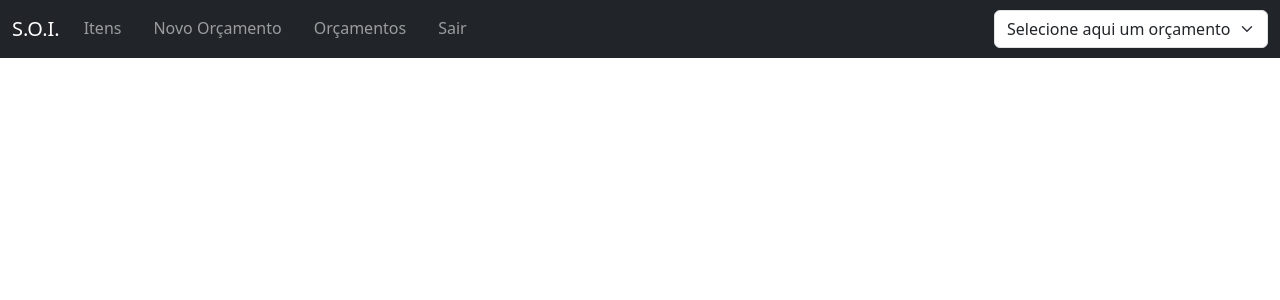
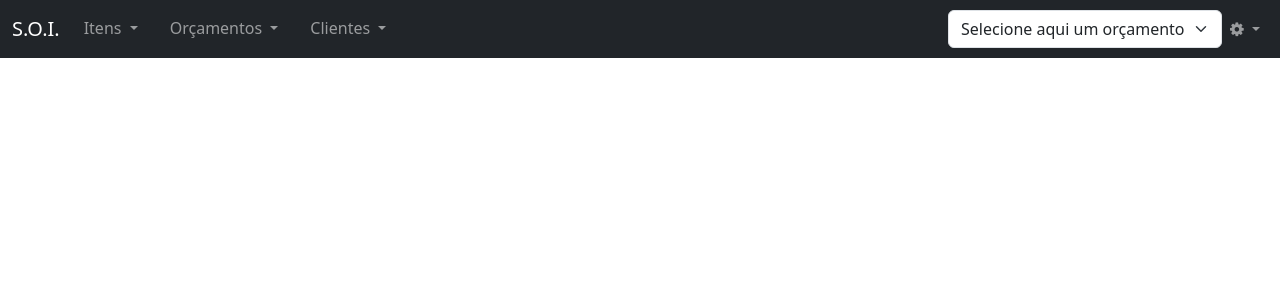
Before and after one commit to rodrigo-salinet/ggtest, a PHP site: page /index.php in a window 1280 px wide. Shown: the top 300 px of the page. Run offline with PHP 8.4, Linux system fonts and the light colour scheme; the visitor is signed in with stand-in values (Sample User, id 1); data that the repository does not hold is empty; some libraries are stand-ins or nearby versions.

Commit message:
💄 ✨  neu ui feature

```diff
--- a/index.php
+++ b/index.php
@@ -5,6 +5,8 @@ require_once('conexao.php');
 if (!@$_SESSION['logado']) {
     header('Location: login.php?msg=' . htmlspecialchars("Para entrar no sistema é necessário estar cadastrado e logado."));
 }
+
+$id_usuario = $_SESSION['id_usuario'];
 ?>
 
 <!DOCTYPE html>
@@ -28,24 +30,48 @@ if (!@$_SESSION['logado']) {
             </button>
             <div class="collapse navbar-collapse" id="navbarNav">
                 <ul class="nav nav-underline navbar-nav me-auto mb-lg-0">
-                    <li class="nav-item">
-                        <a class="nav-link" href="javascript:verItens()">Itens</a>
+                    <li class="nav-item dropdown">
+                        <a class="nav-link dropdown-toggle" href="#" role="button" data-bs-toggle="dropdown" aria-expanded="false">
+                            Itens
+                        </a>
+                        <ul class="dropdown-menu">
+                            <li><a class="dropdown-item" href="javascript:verItens()">Adicionar Itens a um orçamento</a></li>
+                            <li><hr class="dropdown-divider"></li>
+                            <li><a class="dropdown-item" href="#">Novo Item</a></li>
+                            <li><a class="dropdown-item" href="#">Editar Item</a></li>
+                            <?php if (@$_SESSION['tipo_usuario'] == 2) { ?>
+                            <li><a class="dropdown-item" href="#">Excluir Item</a></li>
+                            <?php } ?>
+                        </ul>
                     </li>
-                    <li class="nav-item">
-                        <a class="nav-link" href="javascript:verNovoOrcamento()">Novo Orçamento</a>
+                    <li class="nav-item dropdown">
+                        <a class="nav-link dropdown-toggle" href="#" role="button" data-bs-toggle="dropdown" aria-expanded="false">
+                            Orçamentos
+                        </a>
+                        <ul class="dropdown-menu">
+                            <li><a class="dropdown-item" href="javascript:verNovoOrcamento()">Novo Orçamento</a></li>
+                            <li><a class="dropdown-item" href="javascript:verOrcamentos()">Editar Orçamento</a></li>
+                            <li><a class="dropdown-item" href="#">Excluir Orçamento</a></li>
+                        </ul>
                     </li>
-                    <li class="nav-item">
-                        <a class="nav-link" href="javascript:verOrcamentos()">Orçamentos</a>
-                    </li>
-                    <li class="nav-item">
-                        <a class="nav-link" href="./sair.php">Sair</a>
+                    <li class="nav-item dropdown">
+                        <a class="nav-link dropdown-toggle" href="#" role="button" data-bs-toggle="dropdown" aria-expanded="false">
+                            Clientes
+                        </a>
+                        <ul class="dropdown-menu">
+                            <li><a class="dropdown-item" href="#">Novo Cliente</a></li>
+                            <li><a class="dropdown-item" href="#">Editar Cliente</a></li>
+                            <?php if (@$_SESSION['tipo_usuario'] == 2) { ?>
+                            <li><a class="dropdown-item" href="#">Excluir Cliente</a></li>
+                            <?php } ?>
+                        </ul>
                     </li>
                 </ul>
                 <div class="d-flex" role="search">
                     <select id="sel_orcamentos" class="form-select">
                         <option value="0" selected>Selecione aqui um orçamento</option>
                         <?php
-                            $str_sql_orcamentos = "select * from `tbl_orcamentos`;";
+                            $str_sql_orcamentos = "select * from `tbl_orcamentos` where `id_usuario` = $id_usuario;";
                             $sql_orcamentos = mysqli_query($conexao, $str_sql_orcamentos);
                             $qtd_orcamentos = mysqli_num_rows($sql_orcamentos);
                             for ($o = 0; $o < $qtd_orcamentos; $o++) {
@@ -66,6 +92,23 @@ if (!@$_SESSION['logado']) {
                         ?>
                     </select>
                 </div>
+                <ul class="nav navbar-nav">
+                    <li class="nav-item dropdown">
+                        <a class="nav-link dropdown-toggle" href="#" role="button" data-bs-toggle="dropdown" aria-expanded="false">
+                        <i class="fa fa-gear"></i>
+                        </a>
+                        <ul class="dropdown-menu dropdown-menu-end">
+                            <?php if (@$_SESSION['tipo_usuario'] == 2) { ?>
+                            <li><a class="dropdown-item" href="#">Novo Usuário</a></li>
+                            <li><a class="dropdown-item" href="#">Editar Usuário</a></li>
+                            <li><a class="dropdown-item" href="#">Excluir Cliente</a></li>
+                            <?php } ?>
+                            <li><a class="dropdown-item" href="#">Meu cadastro</a></li>
+                            <li><hr class="dropdown-divider"></li>
+                            <li><a class="dropdown-item" href="./sair.php"><i class="fa fa-remove text-danger"></i> Sair</a></li>
+                        </ul>
+                    </li>
+                </ul>
             </div>
         </div>
     </nav>
@@ -73,7 +116,7 @@ if (!@$_SESSION['logado']) {
     <header class="content">
         <div class="container collapse show" id="sec_cabecalho">
             <div class="row">
-                <div class="col-md-4 mb-3 mt-3">
+                <div class="col-md-4 mb-3 mt-4">
                     &nbsp;
                 </div>
             </div>
@@ -81,15 +124,12 @@ if (!@$_SESSION['logado']) {
     </header>
 
     <section class="content">
-        <div class="container collapse show" id="sec_itens">
-            <div class="row">
-                <div class="col-md-4 mb-3 mt-3">
-                    &nbsp;
-                </div>
-            </div>
+        <div class="container-fluid collapse show" id="sec_itens">
             <?php if (isset($_GET['msg'])) { ?>
             <div class="row">
-                <h1 class="h1"><?php echo $_GET['msg']; ?></h1>
+                <div class="col-md-4 mb-3">
+                    <h5 class="h5 text-center"><i class="fa fa-bullhorn text-danger"></i> <<< <i><?php echo $_GET['msg']; ?></i></h5>
+                </div>
             </div>
             <?php } ?>
             <div class="row">
@@ -159,8 +199,8 @@ if (!@$_SESSION['logado']) {
                             </div>
                             <?php } ?>
                             <?php if (@$_SESSION['tipo_usuario'] == 1) { ?>
-                            <button onclick="adicionarOrcamento(this)" class="btn btn-primary mx-auto d-block" data-user="<?php echo $_SESSION['id_usuario']; ?>" data-item="<?php echo $id_item; ?>">Adicionar ao orçamento</button>
-                            <div class="container collapse border-0 mt-3 text-center text-success" id="div_sucesso<?php echo $id_item; ?>">.</div>
+                            <button onclick="adicionarOrcamento(this)" class="btn btn-primary mx-auto d-block" data-user="<?php echo $_SESSION['id_usuario']; ?>" data-item="<?php echo $id_item; ?>">Adicionar</button>
+                            <div class="container collapse border-0 mt-3 text-center" id="div_sucesso<?php echo $id_item; ?>">.</div>
                             <?php } ?>
                         </div>
                     </div>
@@ -172,28 +212,49 @@ if (!@$_SESSION['logado']) {
         </div>
     </section>
 
-    <section class="content">
+    <section class="content mt-4">
         <div class="container collapse" id="sec_novo_orcamento">
-            Seção Novo Orçamento
+            <form action="adicionar_orcamento.php" method="post" id="frm_novo_orcamento" name="frm_novo_orcamento">
+                <div class="input-group mb-3">
+                    <select class="form-select" name="sel_clientes" id="sel_clientes">
+                        <option value="0" selected>Selecione um cliente</option>
+                        <?php
+                            $str_sql_clientes = "select * from `tbl_clientes`;";
+                            $sql_clientes = mysqli_query($conexao, $str_sql_clientes);
+                            $qtd_clientes = mysqli_num_rows($sql_clientes);
+
+                            for ($c = 0; $c < $qtd_clientes; $c++) {
+                                $clientes = mysqli_fetch_array($sql_clientes);
+                                $id_cliente = $clientes['id'];
+                                $nome_cliente = $clientes['nome'];
+                        ?>
+                        <option value="<?php echo $id_cliente; ?>"><?php echo $nome_cliente; ?></option>
+                        <?php
+                            }
+                        ?>
+                    </select>
+                    <input type="submit" class="btn btn-outline-success" value="Criar Orçamento">
+                </div>
+            </form>
+            <div class="container collapse" id="div_sucesso_novo_orcamento">.</div>
         </div>
     </section>
 
-    <section class="content">
+    <section class="content mt-4">
         <div class="container collapse" id="sec_orcamentos">
             Seção Orçamentos
         </div>
     </section>
 
-    <form method="post" id="frm_temp" name="frm_temp">
+    <form method="post" id="frm_add_item" name="frm_add_item">
         <input type="hidden" name="hdn_id_orcamento" id="hdn_id_orcamento" />
         <input type="hidden" name="hdn_id_usuario" id="hdn_id_usuario" />
         <input type="hidden" name="hdn_id_item" id="hdn_id_item" />
         <input type="hidden" name="hdn_quantidade" id="hdn_quantidade" />
-        <input type="submit" value="enviar" style="display: none;" />
     </form>
 
     <script type="text/javascript" src="./node_modules/jquery/dist/jquery.min.js"></script>
-    <!-- <script src="./node_modules/@popperjs/core/dist/umd/popper-lite.min.js"></script> -->
+    <script src="./node_modules/@popperjs/core/dist/umd/popper-lite.min.js"></script>
     <script type="text/javascript" src="./node_modules/bootstrap/dist/js/bootstrap.min.js"></script>
     <script type="text/javascript" src="./funcoes.js"></script>
 </body>
```
